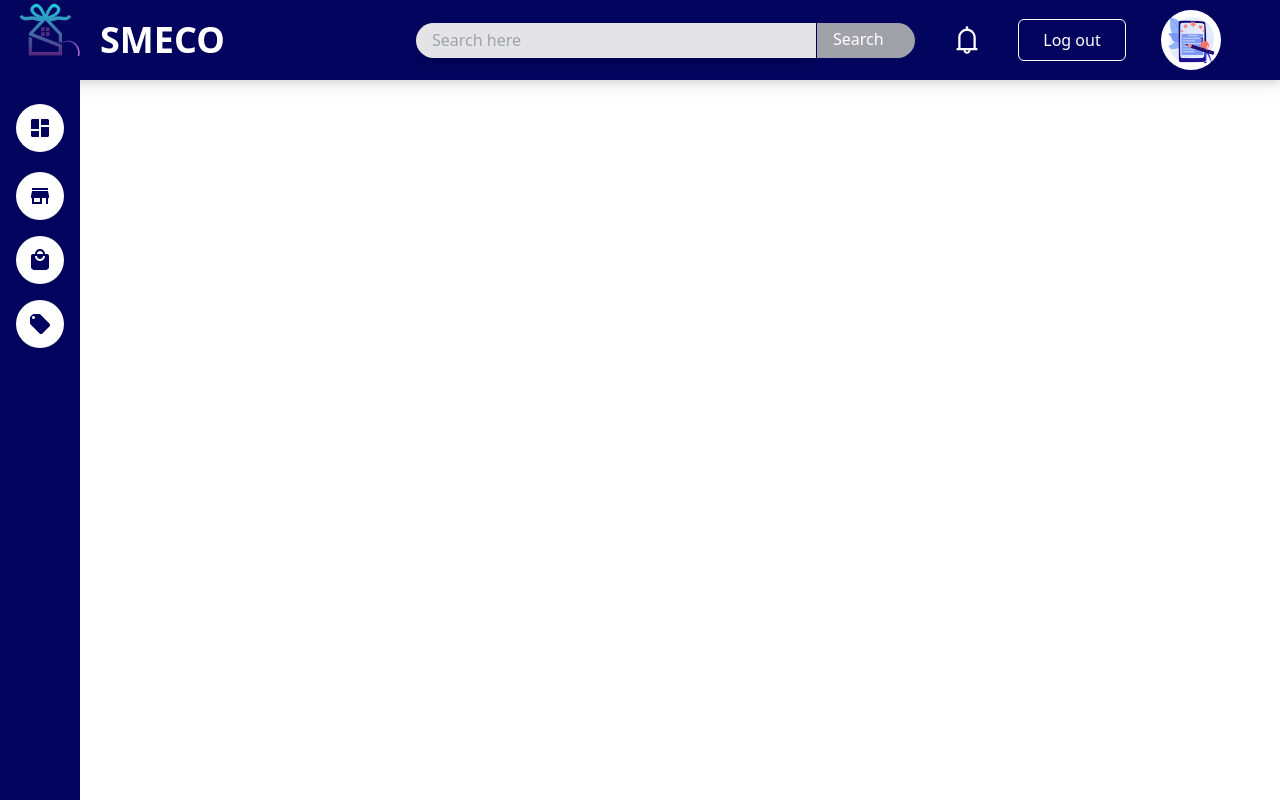
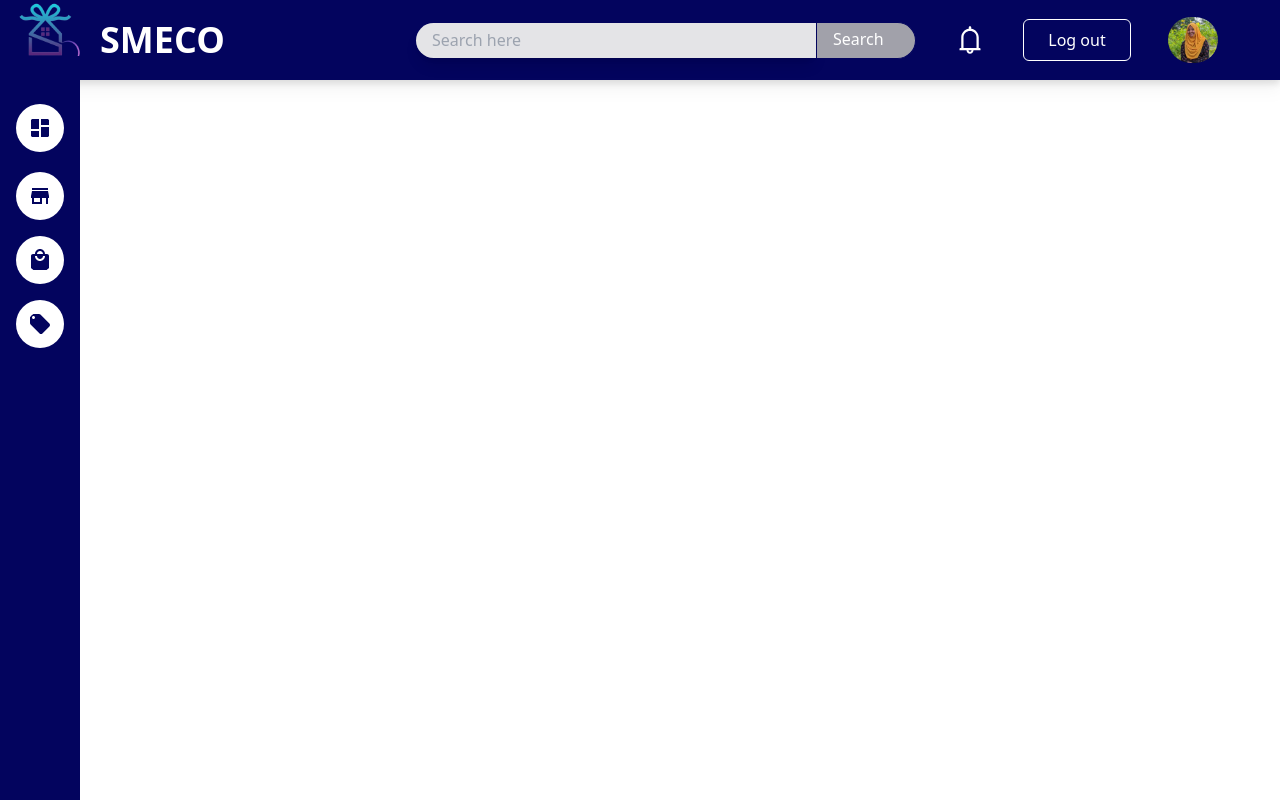
Before and after one commit to SME-CO/smeco_customer_app, a React (Create React App) app: page /customerShops in a window 1280 px wide. Shown: the top 800 px of the page. Built offline with nearby package versions, Linux system fonts and the light colour scheme.

Commit message:
made changes to the pages of customer products and customer shops

```diff
--- a/src/components/Navbarr.jsx
+++ b/src/components/Navbarr.jsx
@@ -1,7 +1,7 @@
 import React, { useState } from "react";
 import bgImg5 from '../assets/logo.png'
 import { AiOutlineBell } from 'react-icons/ai'
-import img from '../assets/5star2.jpg'
+import img from '../assets/mushipic1.jpeg'
 
 
 const Navbarr = () => {
@@ -31,7 +31,7 @@ const Navbarr = () => {
                     </div>
 
                     <div>
-                    <img className='w-[60px] h-[60px]mx-auto rounded-full' src={ img} alt="" />
+                        <img className='w-[50px] h-[50px]mx-auto rounded-full' src={img} alt="" />
                     </div>
 
 
@@ -63,14 +63,6 @@ const Navbarr = () => {
                     </div>
 
                 </ul>
-
-
-
-
-
-
-
-
             </div>
         </div>
     )
--- a/src/pages/registered_customer/CustomerShops.jsx
+++ b/src/pages/registered_customer/CustomerShops.jsx
@@ -20,11 +20,11 @@ const CustomerShops = () => {
     return (
         <div>
             <Navbarr />
-            <div className='pt-24'>
+            <div className='pt-24 '>
 
-                <p className='text-3xl text-left pl-32 font-bold'>Discounted Products</p>
+                <p className='text-3xl text-left pl-32 font-bold '>Discounted Products</p>
 
-                <div className='max-w-[1240px] mx-auto grid md:grid-cols-4 gap-8 pt-4'>
+                <div className='max-w-[1240px] mx-auto grid md:grid-cols-4 gap-8 pt-4 '>
 
                     <div>
                         <img className='h-50 w-50 shadow-2xl flex flex-col p-4 my-4 rounded-lg hover:scale-105 duration-300 bg-zinc-200 hover:bg-[#FF8C32]' src={watch2} alt="/" />
--- /dev/null
+++ b/src/pages/registered_customer/customerProducts.jsx
@@ -0,0 +1,13 @@
+import React from 'react'
+
+const customerProducts = () => {
+  return (
+    <div>
+        <Navbarr />
+        customerProducts
+        <SideNavr />
+        </div>
+  )
+}
+
+export default customerProducts
```
Also changed, not shown: src/assets/mushipic.jpeg (added), src/assets/mushipic1.jpeg (added).
